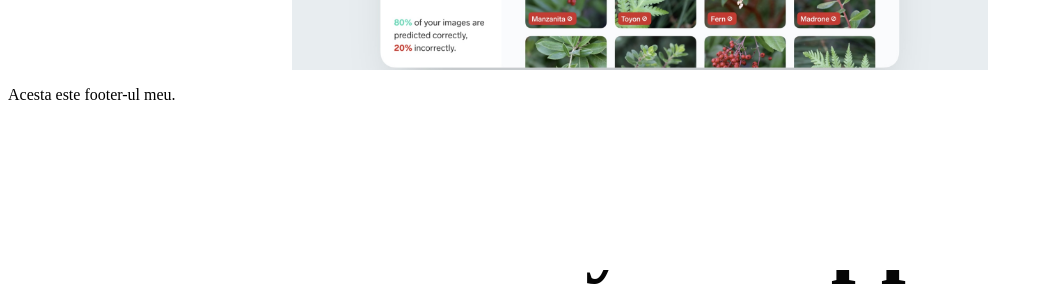
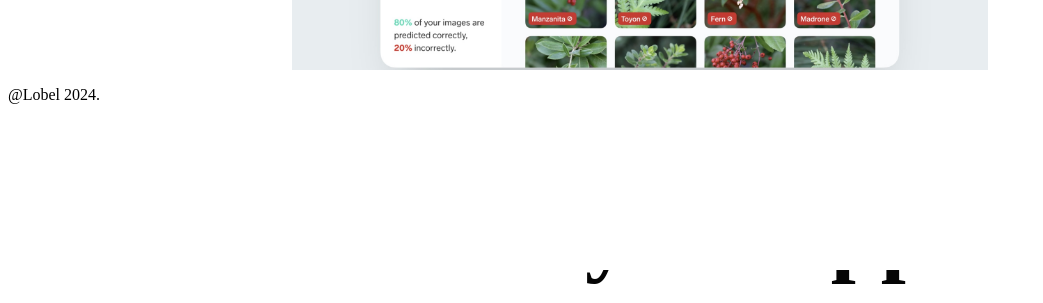
Before and after one commit to ovidiu12345678/Provocare_web_lobel, a plain HTML site: page index.htm in a window 1280 px wide. Shown: the part 630-933 px from the top of the page, without its empty margins (0-1043 px from the left). Drawn offline with Linux system fonts and the light colour scheme; a script that the page names is missing; files whose address does not match are found by name.

Commit message:
Update index.htm

```diff
--- a/index.htm
+++ b/index.htm
@@ -94,9 +94,11 @@
     </div>
   </div>
   </div>
-  <footer>
-    <p>Acesta este footer-ul meu.</p>
-  </footer>
+ <div class="container-footer">
+    <footer>
+      <p>@Lobel 2024.</p>
+    </footer>
+  </div>
   <script src="footer.js"></script>
   <script>
     let ultimaDerulare = 0;
```
